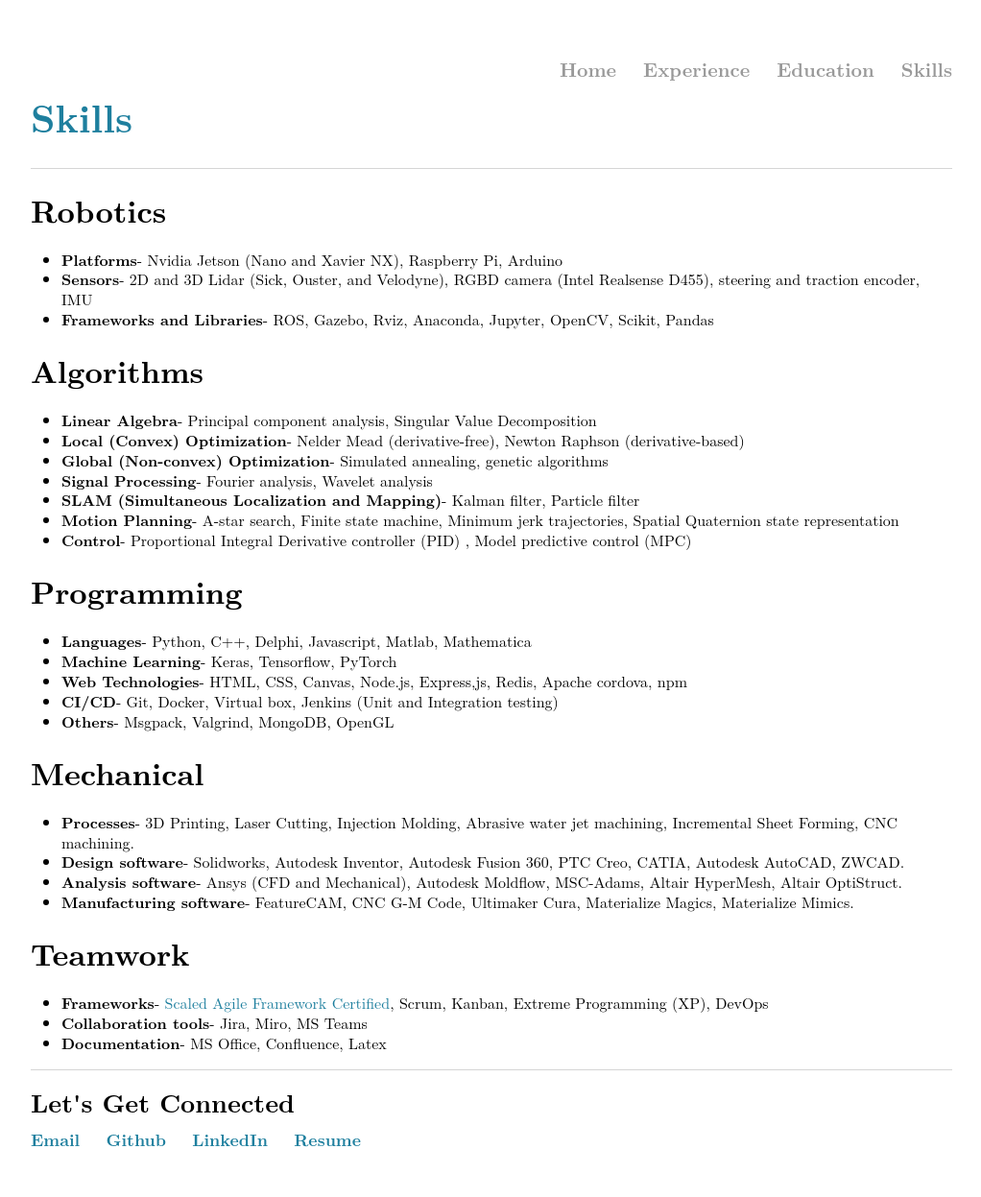
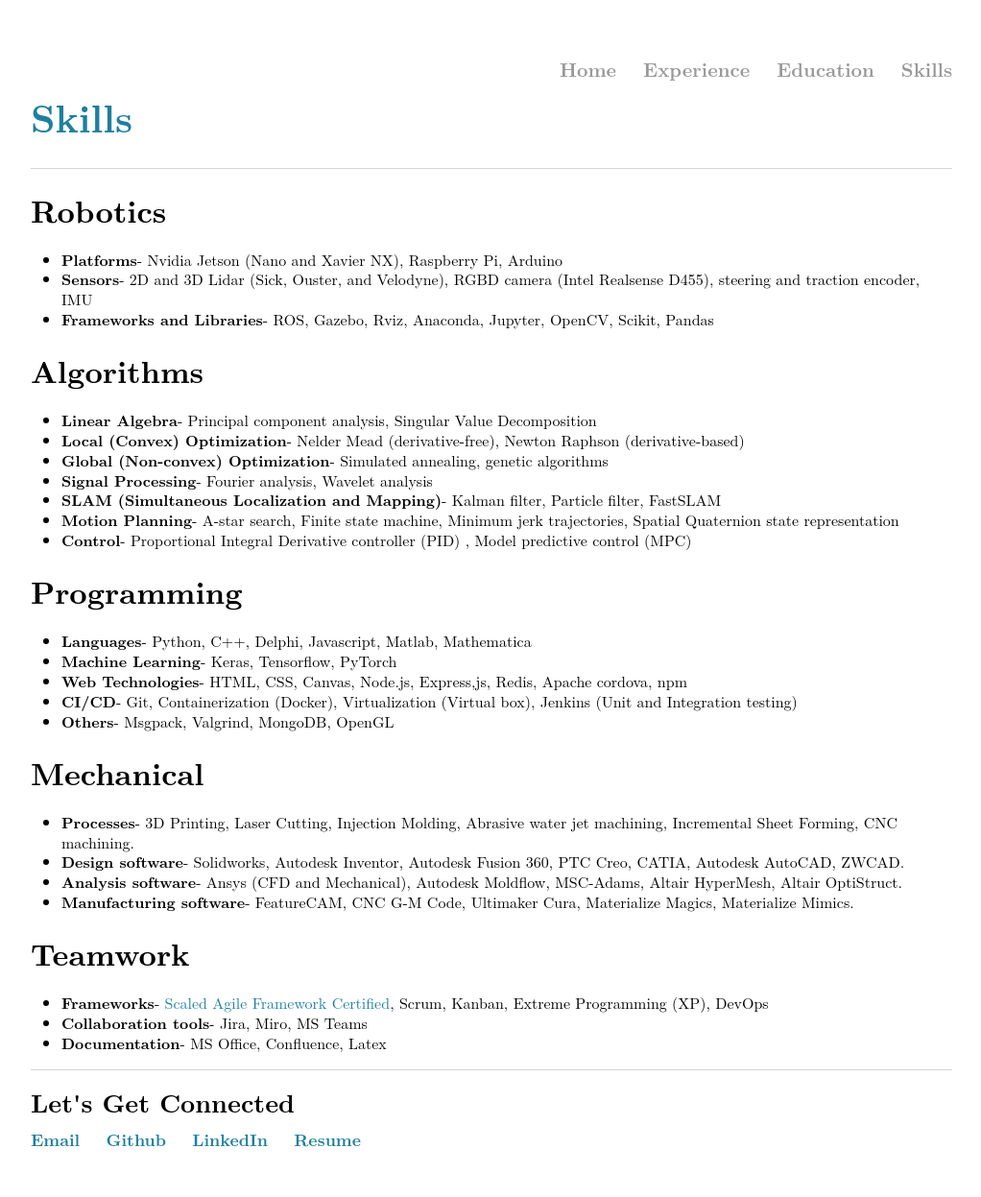
Before and after one commit to ssharma1991/ssharma1991.github.io, a Jekyll site: the page built from skills/index.md, in a window 1280 px wide. Shown: the whole page at 96% size, without its empty margins (128-1150 px from the left). Built offline with Jekyll 4.4.1, drawn with Linux system fonts in a browser that asks for light colours; part of the change alters nothing that is shown.

```diff
--- a/_includes/analytics.html
+++ b/_includes/analytics.html
@@ -1,11 +1,11 @@
 <!-- Global site tag (gtag.js) - Google Analytics -->
-<script async src="https://www.googletagmanager.com/gtag/js?id=UA-167474316-1"></script>
+<script async src="https://www.googletagmanager.com/gtag/js?id=G-SMW716HWX9"></script>
 <script>
   window.dataLayer = window.dataLayer || [];
   function gtag(){dataLayer.push(arguments);}
   gtag('js', new Date());
 
-  gtag('config', 'UA-167474316-1');
+  gtag('config', 'G-SMW716HWX9');
 </script>
 
 <script>
--- a/skills/index.md
+++ b/skills/index.md
@@ -16,7 +16,7 @@ heading: Skills
 - **Local (Convex) Optimization**- Nelder Mead (derivative-free), Newton Raphson (derivative-based)
 - **Global (Non-convex) Optimization**- Simulated annealing, genetic algorithms
 - **Signal Processing**- Fourier analysis, Wavelet analysis
-- **SLAM (Simultaneous Localization and Mapping)**- Kalman filter, Particle filter
+- **SLAM (Simultaneous Localization and Mapping)**- Kalman filter, Particle filter, FastSLAM
 - **Motion Planning**- A-star search, Finite state machine, Minimum jerk trajectories, Spatial Quaternion state representation
 - **Control**- Proportional Integral Derivative controller (PID) , Model predictive control (MPC)
 
@@ -25,10 +25,9 @@ heading: Skills
 - **Languages**- Python, C++, Delphi, Javascript, Matlab, Mathematica
 - **Machine Learning**- Keras, Tensorflow, PyTorch
 - **Web Technologies**- HTML, CSS, Canvas, Node.js, Express,js, Redis, Apache cordova, npm
-- **CI/CD**- Git, Docker, Virtual box, Jenkins (Unit and Integration testing)
+- **CI/CD**- Git, Containerization (Docker), Virtualization (Virtual box), Jenkins (Unit and Integration testing)
 - **Others**- Msgpack, Valgrind, MongoDB, OpenGL
-<!-- C++(STL,Boost,gdb,Cmake), Perf, Linux(bash scripting), cloud platforms(AWS/Azure/GCP).
-    networking prtocols(CAN,DDS,MQTT), AV Stacks(Autoware, Apollo), MLops (CUDA, OpenCL, TensorRT), Boosting Algo (AdaBoost, XGBoost), libraries(PCL,Octomap), ICP algo, optimization libs(G2O/Ceres/GTSAM) -->
+<!-- C++(STL,Boost,Cmake), Debugging(gdb, ipdb), Performance testing (Htop, Perf), Memory leak diagnosis, Linux(bash scripting), cloud platforms(AWS/Azure/GCP), networking prtocols(CAN,DDS,MQTT,NATS broker), AV Stacks(Autoware, Apollo), SLAM Stacks(ros_navigation, slam_toolbox, SLAMcore, Gmapping, Cartographer), Visual SLAM Approaches(ORB-SLAM3, RTABMap, OpenVSLAM), MLops (CUDA, OpenCL, TensorRT), Boosting Algo (AdaBoost, XGBoost), libraries(PCL,Octomap), ICP algo, optimization libs(G2O/Ceres/GTSAM), Simulation environments(Nvidia Issac SDK, Issac Sim, Unity, Carla), Containerization (kubernetes) -->
 
 
 # Mechanical
```
Also changed, not shown: 1 other file.
